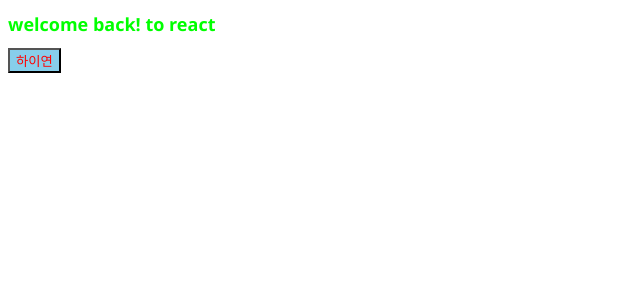
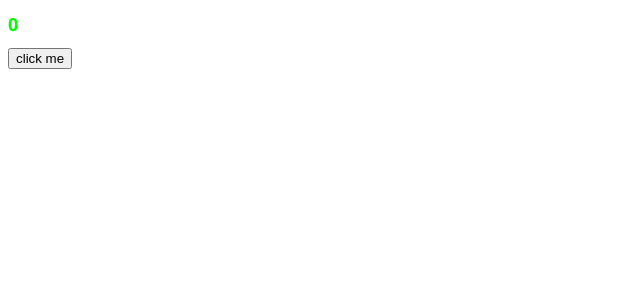
Before and after one commit to limyoursun/react-for-beginners, a React (Create React App) app: page / in a window 1280 px wide. Shown: the top 300 px of the page, without its empty margins (0-640 px from the left). Built offline with nearby package versions, Linux system fonts and the light colour scheme.

Commit message:
counter 적용

```diff
--- a/src/App.js
+++ b/src/App.js
@@ -1,11 +1,15 @@
 import Button from "./Button"
 import styles from "./App.module.css";
+import { useState } from "react";
 
 function App() {
+  const [counter, setCounter] = useState(0);
+  const onClick = () => setCounter(prev => prev + 1)
+  console.log('redered');
   return (
     <div>
-      <h1 className={styles.title}>welcome back! to react</h1>
-      <Button text={'하이연'} />
+      <h1 className={styles.title}>{counter}</h1>
+      <button onClick={onClick}>click me</button>
     </div>
   );
 }
```
Also changed, not shown: src/index.js (+7 -2 lines).
